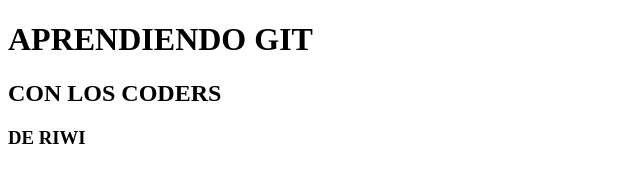
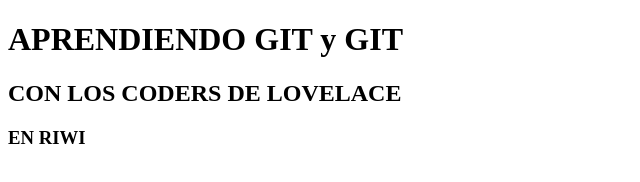
Before and after one commit to SimonF2601/GIT_LOVELACE, a plain HTML site: page 02 - Ramas/index.html in a window 1280 px wide. Shown: the whole page, without its empty margins (0-640 px from the left). Drawn offline with Linux system fonts and the light colour scheme.

Commit message:
Cambie los titulos

```diff
--- a/02 - Ramas/index.html
+++ b/02 - Ramas/index.html
@@ -6,9 +6,9 @@
     <title>Document</title>
 </head>
 <body>
-    <h1>APRENDIENDO GIT</h1>
-    <h2>CON LOS CODERS </h2>
-    <h3>DE RIWI</h3>
+    <h1>APRENDIENDO GIT y GIT</h1>
+    <h2>CON LOS CODERS DE LOVELACE</h2>
+    <h3>EN RIWI</h3>
 
 </body>
 </html>
```
